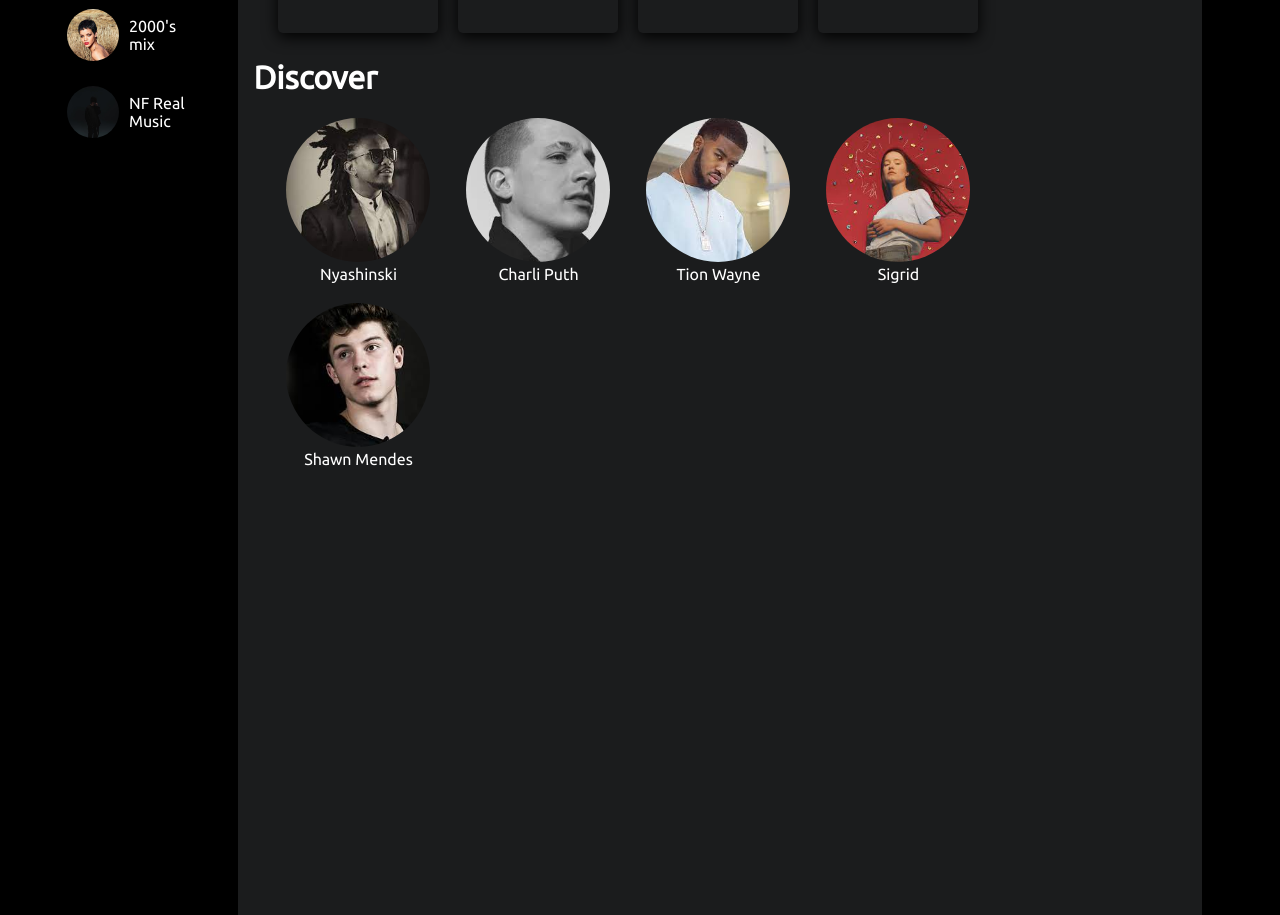
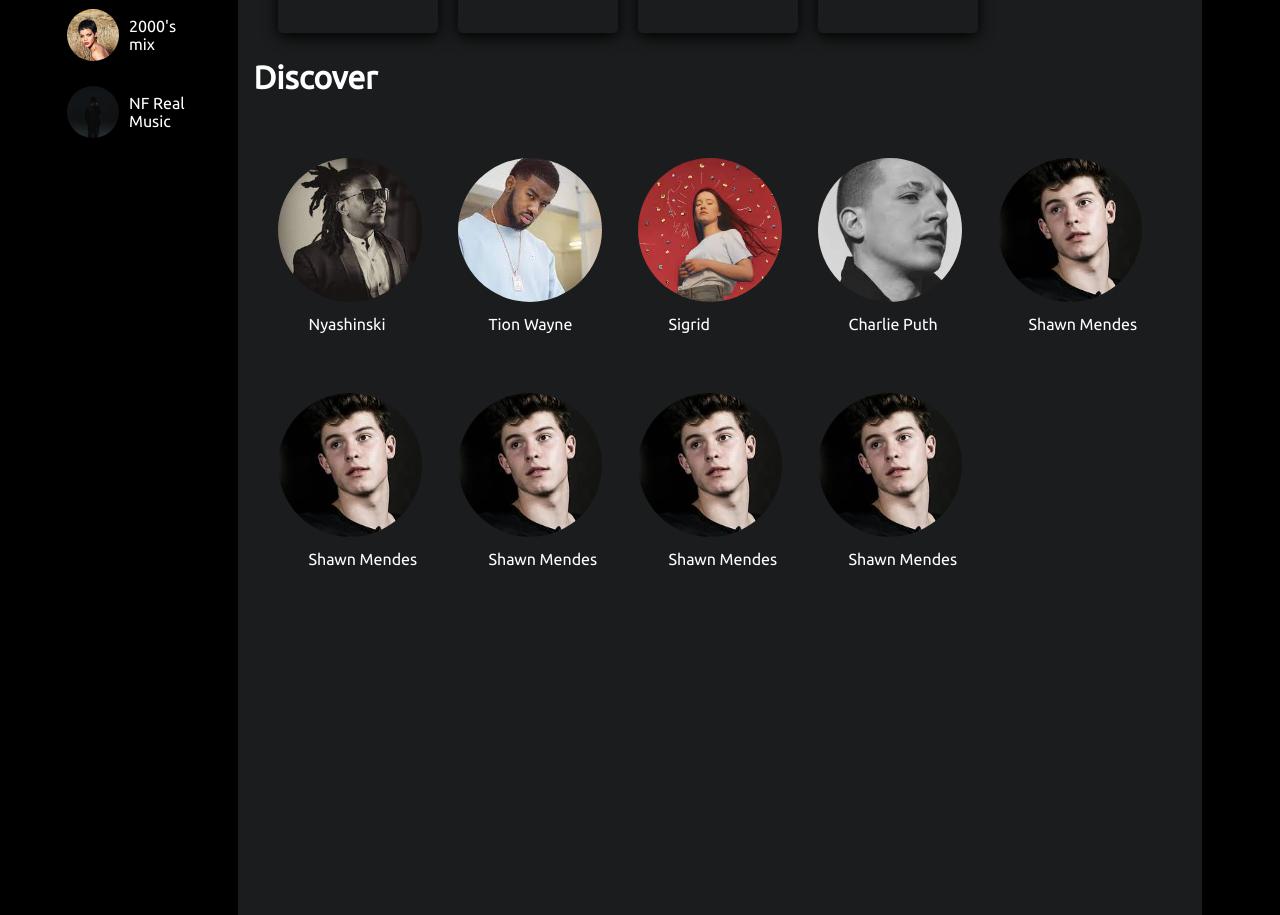
Before and after one commit to jck-bit/Spotify_app, a React (Create React App) app: page / in a window 1280 px wide. Shown: the part 911-1826 px from the top of the page. Built offline with nearby package versions, Linux system fonts and the light colour scheme; a web font is replaced by a local one.

Commit message:
Dynamic data on spotify ui

```diff
--- /dev/null
+++ b/src/components/content.js
@@ -0,0 +1,41 @@
+const content = [
+    {
+        Image:'shin.jpeg',
+        body:'Nyashinski'
+    },
+    {
+        Image:'tion.jpeg',
+        body:'Tion Wayne'
+    },
+    {
+        Image:'sigrid.jpeg',
+        body:'Sigrid'
+    },
+    {
+        Image:'charlie.jpeg',
+        body:'Charlie Puth'
+    },
+
+    {
+        Image:'shawn.jpeg',
+        body:'Shawn Mendes'
+    },
+    {
+        Image:'shawn.jpeg',
+        body:'Shawn Mendes'
+    },
+    {
+        Image:'shawn.jpeg',
+        body:'Shawn Mendes'
+    },
+    {
+        Image:'shawn.jpeg',
+        body:'Shawn Mendes'
+    },
+    {
+        Image:'shawn.jpeg',
+        body:'Shawn Mendes'
+    },
+]
+
+export default content;
--- /dev/null
+++ b/src/components/songs/Card.js
@@ -0,0 +1,14 @@
+ import './songs.css'
+ import {Another, Discover, DiscoverImg, ItemText }from './Card.styled'
+
+export default function Card({item:{Image, body}}) {
+  return(
+ <div>
+    <Another>
+    <Discover>
+      <DiscoverImg img src={`./assets/person/${Image}`}/>
+     <ItemText>{body}</ItemText>
+      </Discover>
+    </Another>
+
+ </div>)}
--- /dev/null
+++ b/src/components/songs/Card.styled.js
@@ -0,0 +1,28 @@
+import styled from "styled-components";
+
+export const Another = styled.div`
+align-item:center;
+padding:20px;
+list-style: none;
+display:grid;
+grid-gap: 20px;
+grid-template-columns: repeat(5, 10rem);
+`
+export const Discover = styled.div`
+  margin-right:20px;
+
+
+`
+
+
+export const DiscoverImg = styled.img`
+height: 9rem;
+width: 9rem;
+border-radius: 50%;
+object-fit: cover;
+margin-bottom:10px;
+`
+
+export const ItemText = styled.span`
+margin-left:30px;
+`
--- a/src/components/songs/Songs.jsx
+++ b/src/components/songs/Songs.jsx
@@ -1,7 +1,11 @@
 import React from 'react';
 import './songs.css'
-import { Favorite } from '@material-ui/icons';
-import Footer from '../footer/Footer'
+// import { Favorite } from '@material-ui/icons';
+// import Footer from '../footer/Footer'
+
+import content from '../content';
+import Card from './Card';
+import { Another } from './Card.styled';
 
 
 
@@ -123,31 +127,16 @@ export default function Songs() {
             <div className="header">
                 <h1>Discover </h1>
             </div>
-            <div className="downer">
-             <ul className='another_one'>
-                <li className="Discover">
-                    <img src="/assets/person/shin.jpeg" alt=""  className='DiscoverImg'/>
-                    <span className='sidebarListItemText'>Nyashinski</span>
-                </li>
-                <li className="Discover">
-                    <img src="/assets/person/charlie.jpeg" alt=""  className='DiscoverImg'/>
-                    <span className='sidebarListItemText'>Charli Puth</span>
-                </li>
-                <li className="Discover">
-                    <img src="/assets/person/tion.jpeg" alt=""  className='DiscoverImg'/>
-                    <span className='sidebarListItemText'>Tion Wayne</span>
-                </li>
-                <li className="Discover">
-                    <img src="/assets/person/sigrid.jpeg" alt=""  className='DiscoverImg'/>
-                    <span className='sidebarListItemText'>Sigrid</span>
-                </li>
-                <li className="Discover">
-                    <img src="/assets/person/shawn.jpeg" alt=""  className='DiscoverImg'/>
-                    <span className='sidebarListItemText'>Shawn Mendes</span>
-                </li>
-                </ul>
-            </div>
         </div>
+
+       <Another>
+       {content.map((item, index) =>{
+                return (
+                   <Card key={index} item={item}/>
+                )
+            })}
+       </Another>
+
         {/* <hr/> */}
        {/* <Footer /> */}
   </div>;
--- a/src/pages/home/Home.css
+++ b/src/pages/home/Home.css
@@ -1,4 +1,5 @@
 .homeContainer{
     display: flex;
     width: 100%;
+    position: sticky;
 }
```
